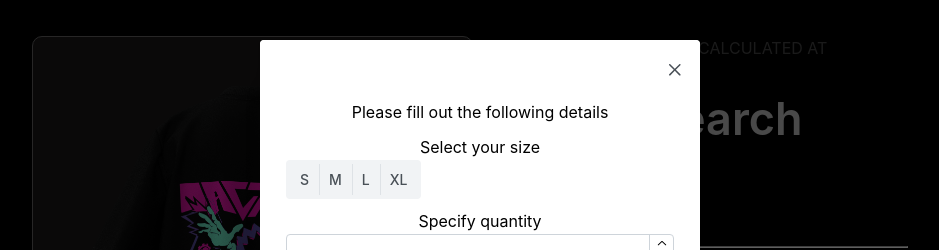
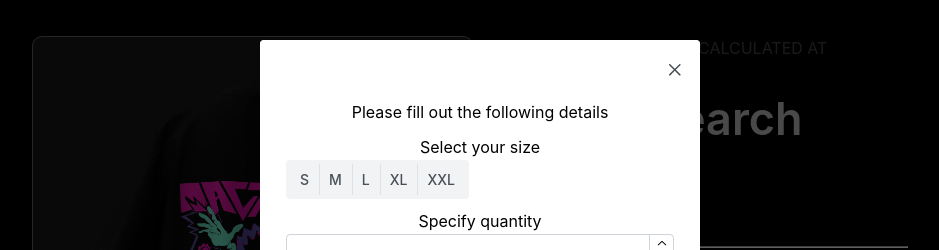
Before and after one commit to Akhilendra01/tshirt-ui, a React (Vite) app: page / in a window 1280 px wide. Both pictures are taken after a click on the button "Proceed to pay". Shown: the top 250 px of the page, without its empty margins (160-1099 px from the left). Built offline with nearby package versions, Linux system fonts and the light colour scheme.

Commit message:
fixed size chart

```diff
--- a/src/components/rootContainer.jsx
+++ b/src/components/rootContainer.jsx
@@ -17,7 +17,7 @@ import { useForm } from "@mantine/form";
 
 import { addBuyer } from "../services/addbuyer";
 
-const sizes = ["S", "M", "L", "XL"];
+const sizes = ["S", "M", "L", "XL", "XXL"];
 
 const price = 449;
 
@@ -67,7 +67,7 @@ export default function RootContainer(props) {
         >
           <Box m="xs">
             <Text align="center">Select your size</Text>
-            <SegmentedControl data={sizes} {...form.getInputProps("size")} />
+            <SegmentedControl data={sizes} {...form.getInputProps("size")} color="blue" required />
           </Box>
 
           <Box m="xs">
```
Also changed, not shown: 1 other file (tests, documents, lock files or other folders).
